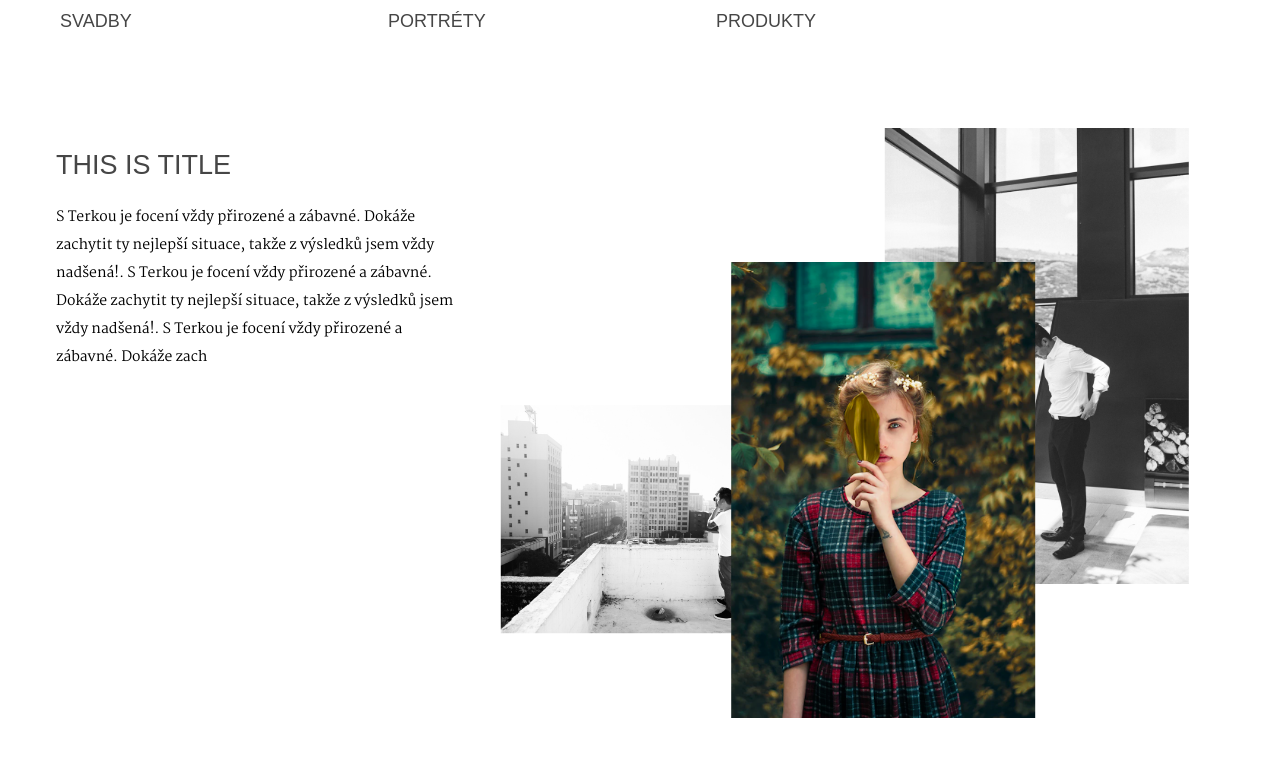
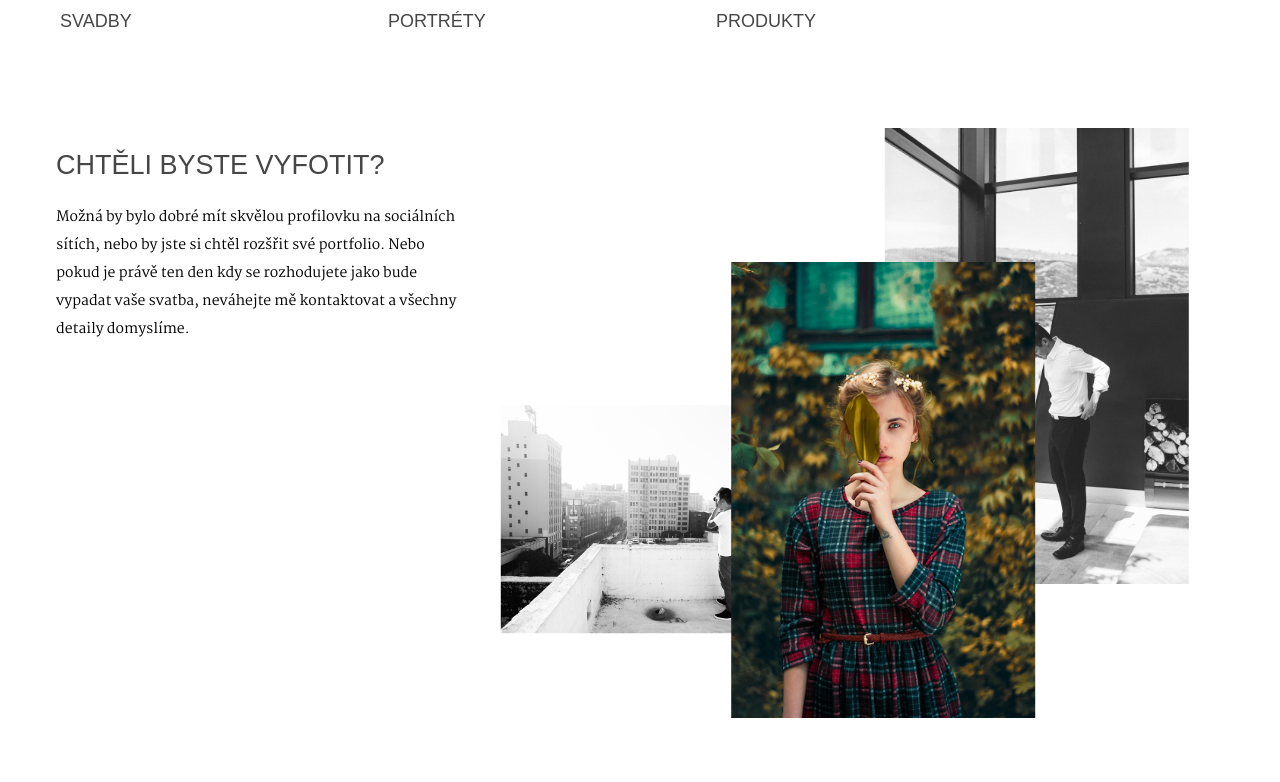
Before and after one commit to asdsasm9/mp_page, a React (Create React App) app: page / in a window 1280 px wide. Shown: the part 1625-2407 px from the top of the page. Built offline with nearby package versions, Linux system fonts and the light colour scheme.

Commit message:
changed last english text

```diff
--- a/src/components/home/PhotoCollage.tsx
+++ b/src/components/home/PhotoCollage.tsx
@@ -17,13 +17,14 @@ const PhotoCollage = () => {
   //${photo.xT}, ${photo.yT})
   return (
     <div className="collage pt-10 lg:pl-14">
-      <p className="textHardTitle px-10 w-full lg:px-0">THIS IS TITLE</p>
+      <p className="textHardTitle px-10 w-full lg:px-0">
+        CHTĚLI BYSTE VYFOTIT?
+      </p>
       <p className="textExperience px-10 pt-5 h-full md:w-1/3 lg:px-0">
-        S Terkou je focení vždy přirozené a zábavné. Dokáže zachytit ty nejlepší
-        situace, takže z výsledků jsem vždy nadšená!. S Terkou je focení vždy
-        přirozené a zábavné. Dokáže zachytit ty nejlepší situace, takže z
-        výsledků jsem vždy nadšená!. S Terkou je focení vždy přirozené a
-        zábavné. Dokáže zach
+        Možná by bylo dobré mít skvělou profilovku na sociálních sítích, nebo by
+        jste si chtěl rozšřit své portfolio. Nebo pokud je právě ten den kdy se
+        rozhodujete jako bude vypadat vaše svatba, neváhejte mě kontaktovat a
+        všechny detaily domyslíme.
       </p>
       {shuffledPhotos.map((photo, index) => (
         <img
```
